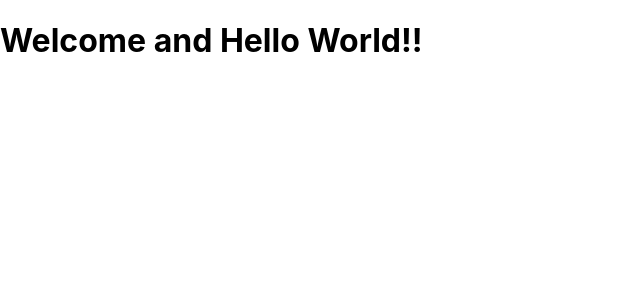
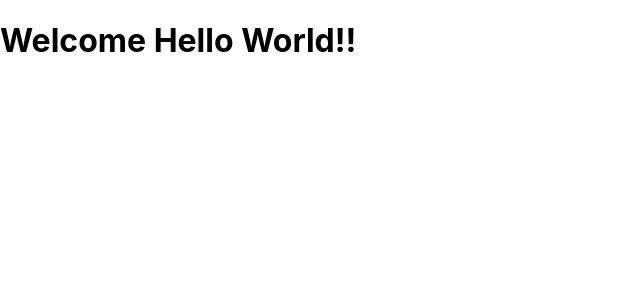
Before and after one commit to VedDeore/practice-app, a React (Create React App) app: page / in a window 1280 px wide. Shown: the top 300 px of the page, without its empty margins (0-640 px from the left). Built offline with nearby package versions, Linux system fonts and the light colour scheme.

Commit message:
Removed and

```diff
--- a/src/App.tsx
+++ b/src/App.tsx
@@ -4,7 +4,7 @@ import './App.css';
 
 function App() {
   return (
-    <h1>Welcome and Hello World!!</h1>
+    <h1>Welcome Hello World!!</h1>
   );
 }
 
```
